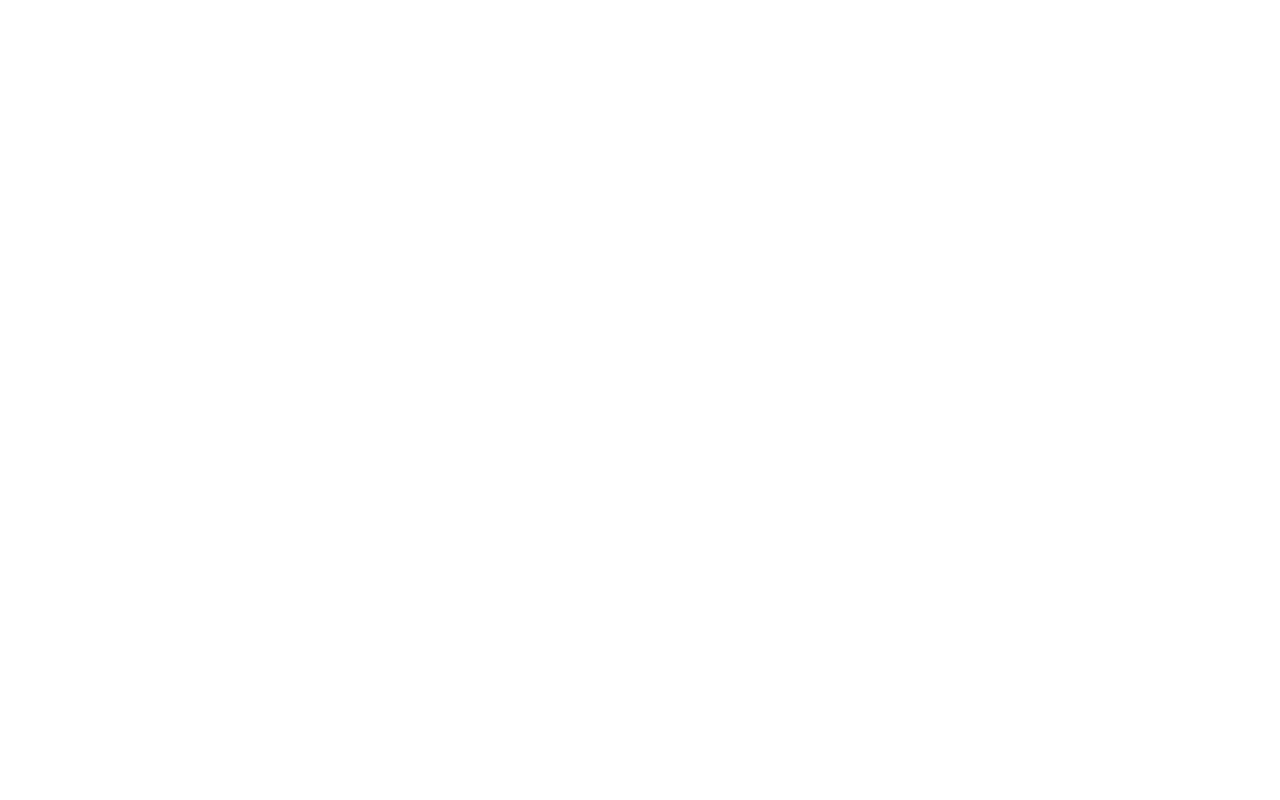
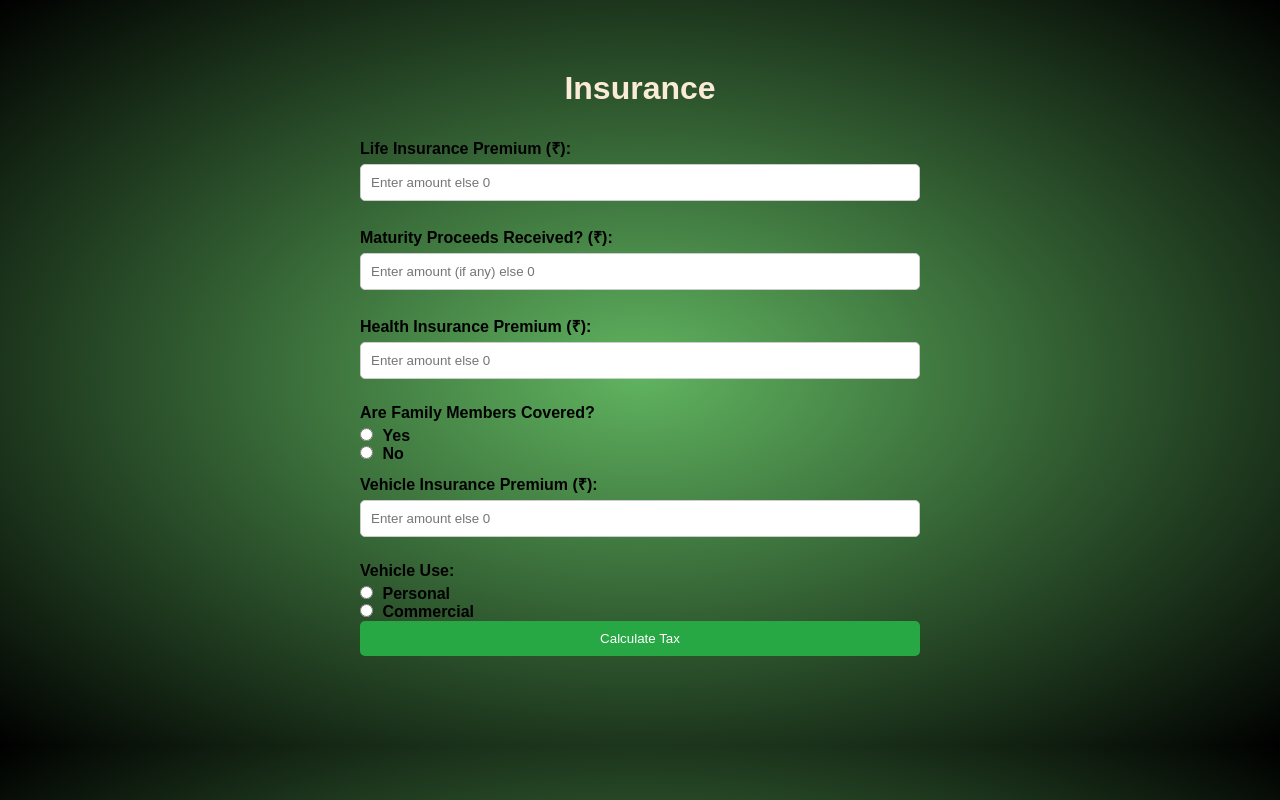
Before and after one commit to Om-mhaismale/NextGen-Tax-Insights, a plain HTML site: page insurance.html in a window 1280 px wide. Drawn offline with Linux system fonts and the light colour scheme.

Commit message:
built a web page for insurance

```diff
--- a/gold.css
+++ b/gold.css
@@ -3,25 +3,18 @@ body {
     background-image: url('tax.jpg');
     background-size: cover;
     margin: 0;
-}
-.head{
-    background-color: rgba(255, 255, 255, 0.6); /* White with 60% opacity */
-    backdrop-filter: blur(10px); /* Blur effect */
-    -webkit-backdrop-filter: blur(10px); /* Safari support */
-    padding: 10px;
-    position: sticky;
-    top: 0;
-    justify-content: space-between;
+    background: radial-gradient(rgb(96, 180, 96), rgb(0, 0, 0));
+    min-height: 100vh;
 }
 
 .container {
 
     max-width: 600px;
     margin: 100px auto;
-    background: radial-gradient(rgba(20, 85, 0, 0.751),rgb(255, 255, 255));;
+    /* background: radial-gradient(rgba(20, 85, 0, 0.751),rgb(255, 255, 255)); */
     padding: 20px;
     border-radius: 8px;
-    box-shadow: 0px 4px 8px rgba(0, 0, 0, 0.1);
+    /* box-shadow: 0px 4px 8px rgba(0, 0, 0, 0.1); */
     /* margin-top: 100px; */
 }
 
@@ -30,6 +23,8 @@ h1, h2 {
 }
 h1{
     text-align: center;
+    margin: 50px;
+    color: beige;
 }
 
 label {
--- /dev/null
+++ b/insurance.css
@@ -0,0 +1,66 @@
+* {
+    margin: 0;
+    padding: 0;
+    box-sizing: border-box;
+}
+
+body {
+    font-family: Arial, sans-serif;
+    background: radial-gradient(rgb(96, 180, 96), rgb(0, 0, 0));
+}
+
+.container {
+    max-width: 600px;
+    margin: 50px auto;
+    padding: 20px;
+    /* background-color: #fff; */
+    /* box-shadow: 0px 0px 10px rgba(0, 0, 0, 0.1); */
+    border-radius: 8px;
+}
+
+h1 {
+    color: antiquewhite;
+    text-align: center;
+    margin-bottom: 20px;
+}
+
+form {
+    display: flex;
+    flex-direction: column;
+}
+
+label {
+    margin: 10px 0 5px;
+    font-weight: bold;
+}
+
+input[type="number"] {
+    padding: 10px;
+    margin-bottom: 15px;
+    border: 1px solid #ccc;
+    border-radius: 5px;
+}
+
+input[type="radio"] {
+    margin-right: 5px;
+}
+
+button {
+    padding: 10px;
+    background-color: #28a745;
+    color: white;
+    border: none;
+    border-radius: 5px;
+    cursor: pointer;
+}
+
+button:hover {
+    background-color: #218838;
+}
+
+#result {
+    margin-top: 20px;
+    font-size: 18px;
+    font-weight: bold;
+    text-align: center;
+}
--- a/insurance.html
+++ b/insurance.html
@@ -4,8 +4,51 @@
     <meta charset="UTF-8">
     <meta name="viewport" content="width=device-width, initial-scale=1.0">
     <title>Insurance</title>
+    <link rel="stylesheet" href="insurance.css">
 </head>
 <body>
+    <div class="container">
+        <h1>Insurance</h1>
 
+        <form id="insuranceForm">
+            <label for="lifePremium">Life Insurance Premium (₹):</label>
+            <input type="number" id="lifePremium" name="lifePremium" min="0" placeholder="Enter amount else 0">
+
+            <label for="maturityProceeds">Maturity Proceeds Received? (₹):</label>
+            <input type="number" id="maturityProceeds" name="maturityProceeds" min="0" placeholder="Enter amount (if any) else 0">
+
+            <label for="healthPremium">Health Insurance Premium (₹):</label>
+            <input type="number" id="healthPremium" name="healthPremium" min="0" placeholder="Enter amount else 0">
+
+            <label for="familyCover">Are Family Members Covered?</label>
+            <div>
+                <input type="radio" id="familyYes" name="familyCover" value="yes">
+                <label for="familyYes">Yes</label>
+            </div>
+            <div>
+                <input type="radio" id="familyNo" name="familyCover" value="no">
+                <label for="familyNo">No</label>
+            </div>
+
+            <label for="vehiclePremium">Vehicle Insurance Premium (₹):</label>
+            <input type="number" id="vehiclePremium" name="vehiclePremium" min="0" placeholder="Enter amount else 0">
+
+            <label for="vehicleUse">Vehicle Use:</label>
+            <div>
+                <input type="radio" id="vehiclePersonal" name="vehicleUse" value="personal">
+                <label for="vehiclePersonal">Personal</label>
+            </div>
+            <div>
+                <input type="radio" id="vehicleCommercial" name="vehicleUse" value="commercial">
+                <label for="vehicleCommercial">Commercial</label>
+            </div>
+
+            <button type="button" onclick="calculateTax()">Calculate Tax</button>
+        </form>
+
+        <div id="result"></div>
+    </div>
+
+    <script src="insurance.js"></script>
 </body>
 </html>
--- /dev/null
+++ b/insurance.js
@@ -0,0 +1,78 @@
+function calculateTax() {
+    // Get input values from the form
+    let lifePremium = parseFloat(document.getElementById('lifePremium').value) || 0;
+    let maturityProceeds = parseFloat(document.getElementById('maturityProceeds').value) || 0;
+    let healthPremium = parseFloat(document.getElementById('healthPremium').value) || 0;
+    let familyCover = document.querySelector('input[name="familyCover"]:checked')?.value || 'no';
+    let vehiclePremium = parseFloat(document.getElementById('vehiclePremium').value) || 0;
+    let vehicleUse = document.querySelector('input[name="vehicleUse"]:checked')?.value || 'personal';
+
+    // Get the user's annual income
+    let annualIncome = parseFloat(prompt("Enter your annual income (₹):")) || 0;
+
+    // Tax benefits based on new regime FY 2024-25
+    let taxDeductionLife = 0;
+    let taxDeductionHealth = 0;
+    let taxDeductionVehicle = 0;
+
+    // Life Insurance - Check if maturity proceeds were received
+    let maturityTax = '';
+    let taxableMaturityProceeds = 0;
+    if (maturityProceeds > 0) {
+        if (lifePremium > 0.10 * maturityProceeds) {
+            // Tax is applicable if the premium exceeds 10% of sum assured (maturity proceeds)
+            maturityTax = `Taxable under Section 10(10D), since the premium exceeds 10% of the maturity proceeds (₹${maturityProceeds})`;
+            taxableMaturityProceeds = maturityProceeds; // Add maturity proceeds to income
+        } else {
+            // No tax if premium does not exceed 10% of the maturity proceeds
+            maturityTax = `No tax as premium does not exceed 10% of the maturity proceeds (₹${maturityProceeds})`;
+        }
+    } else {
+        maturityTax = 'No tax as no proceeds received';
+    }
+
+    // Health Insurance - No tax benefit under new regime
+    if (familyCover === 'yes') {
+        taxDeductionHealth = 0; // No deduction
+    }
+
+    // Vehicle Insurance - No tax benefit under new regime
+    if (vehicleUse === 'personal') {
+        taxDeductionVehicle = 0; // No deduction
+    }
+
+    // Total premium paid (without tax benefits as per new regime)
+    let totalPremium = lifePremium + healthPremium + vehiclePremium;
+
+    // Calculate total taxable income including maturity proceeds
+    let totalIncome = annualIncome + taxableMaturityProceeds;
+
+    // Calculate tax based on the new regime for FY 2024-25
+    let totalTax = 0;
+
+    // Slab-wise tax calculation
+    if (totalIncome <= 300000) {
+        totalTax = 0; // No tax for income up to ₹3,00,000
+    } else if (totalIncome <= 700000) {
+        totalTax = (totalIncome - 300000) * 0.05; // 5% tax on income exceeding ₹3,00,000
+    } else if (totalIncome <= 1000000) {
+        totalTax = 20000 + (totalIncome - 700000) * 0.10; // ₹20,000 + 10% on income exceeding ₹7,00,000
+    } else if (totalIncome <= 1200000) {
+        totalTax = 50000 + (totalIncome - 1000000) * 0.15; // ₹70,000 + 15% on income exceeding ₹10,00,000
+    } else if (totalIncome <= 1500000) {
+        totalTax = 80000 + (totalIncome - 1200000) * 0.20; // ₹1,70,000 + 20% on income exceeding ₹12,00,000
+    } else {
+        totalTax = 140000 + (totalIncome - 1500000) * 0.30; // ₹3,70,000 + 30% on income exceeding ₹15,00,000
+    }
+
+    // Display the result
+    let resultText = `
+        Total Insurance Premium Paid: ₹${totalPremium.toFixed(2)}<br>
+        Tax Deduction Available (New Regime): ₹0 (No benefit)<br>
+        Maturity Proceeds Tax: ${maturityTax}<br>
+        Total Taxable Income (Including Maturity Proceeds): ₹${totalIncome.toFixed(2)}<br>
+        Total Tax Payable: ₹${totalTax.toFixed(2)}
+    `;
+
+    document.getElementById('result').innerHTML = resultText;
+}
```
Also changed, not shown: gold.html (+3 -5 lines), passive.html (+1 -1 lines).
